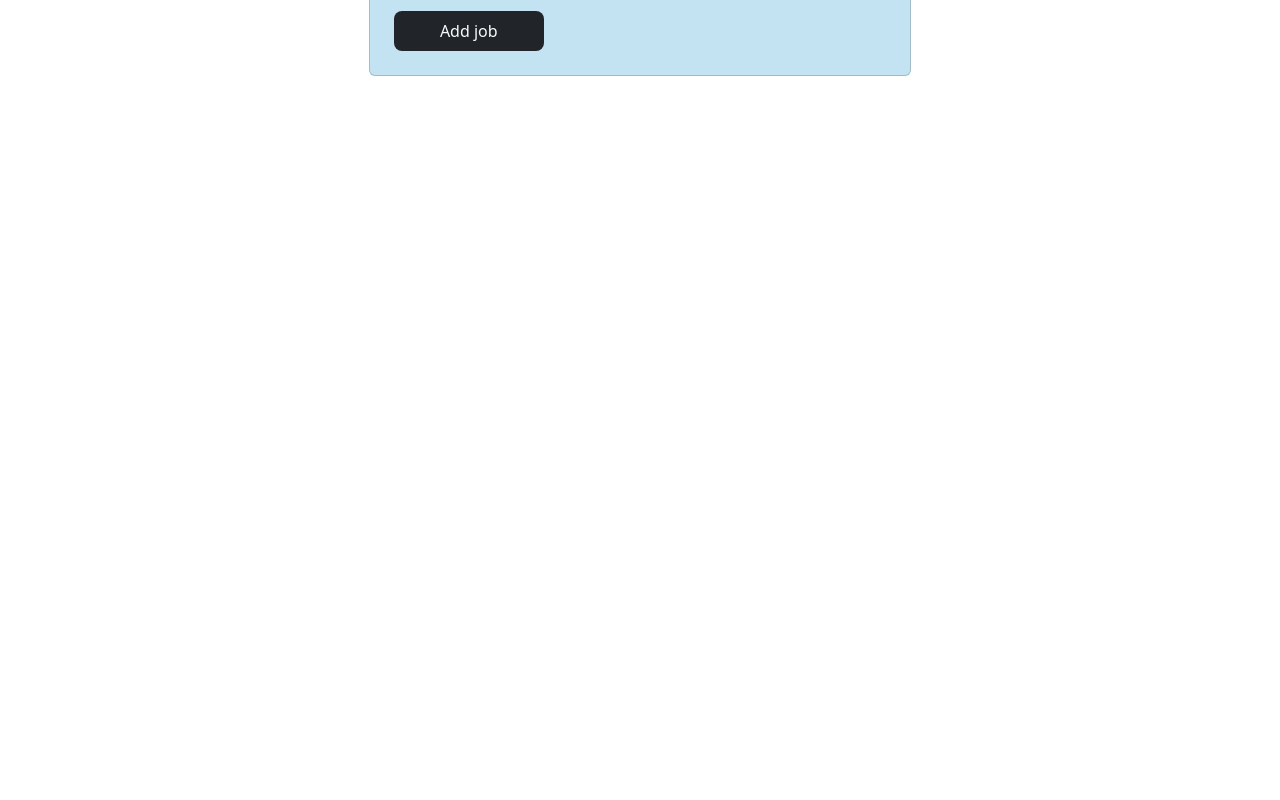
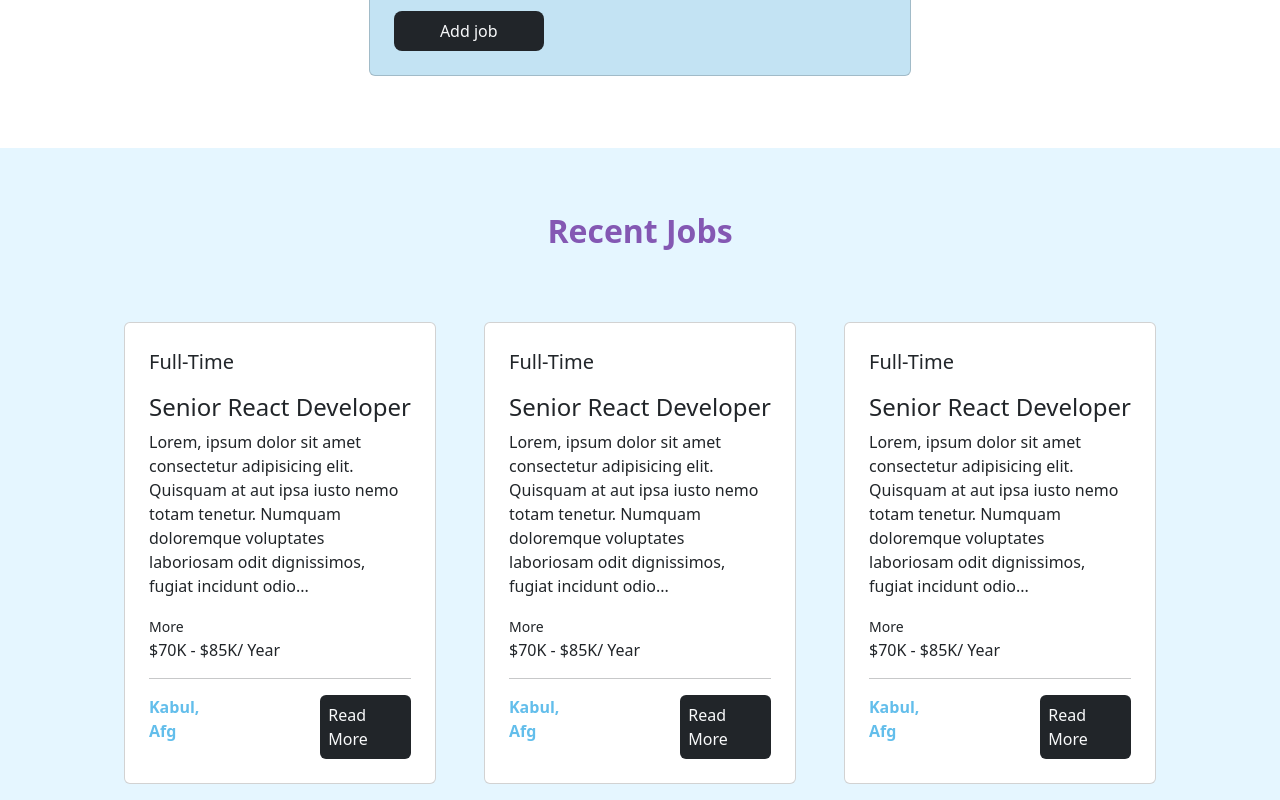
Before and after one commit to shukria-sultani/react-jobs-website, a React (Vite) app: page / in a window 1280 px wide. Shown: the part 806-1606 px from the top of the page. Before the commit the page ends 906 px from the top, so only its background shows below. Built offline with nearby package versions, Linux system fonts and the light colour scheme; a web font is replaced by a local one.

Commit message:
Added the JobListing component to the page.

```diff
--- a/src/App.jsx
+++ b/src/App.jsx
@@ -2,6 +2,7 @@ import { useState } from 'react'
 import Navbar from './Components/Navbar'
 import Hero from './Components/Hero'
 import HomeCards from "./Components/HomeCards"
+import JobsListing from './Components/JobsListing'
 function App() {
 
 
@@ -10,6 +11,7 @@ function App() {
        <Navbar></Navbar>
        <Hero></Hero>
        <HomeCards></HomeCards>
+       <JobsListing></JobsListing>
     </>
   )
 }
```
